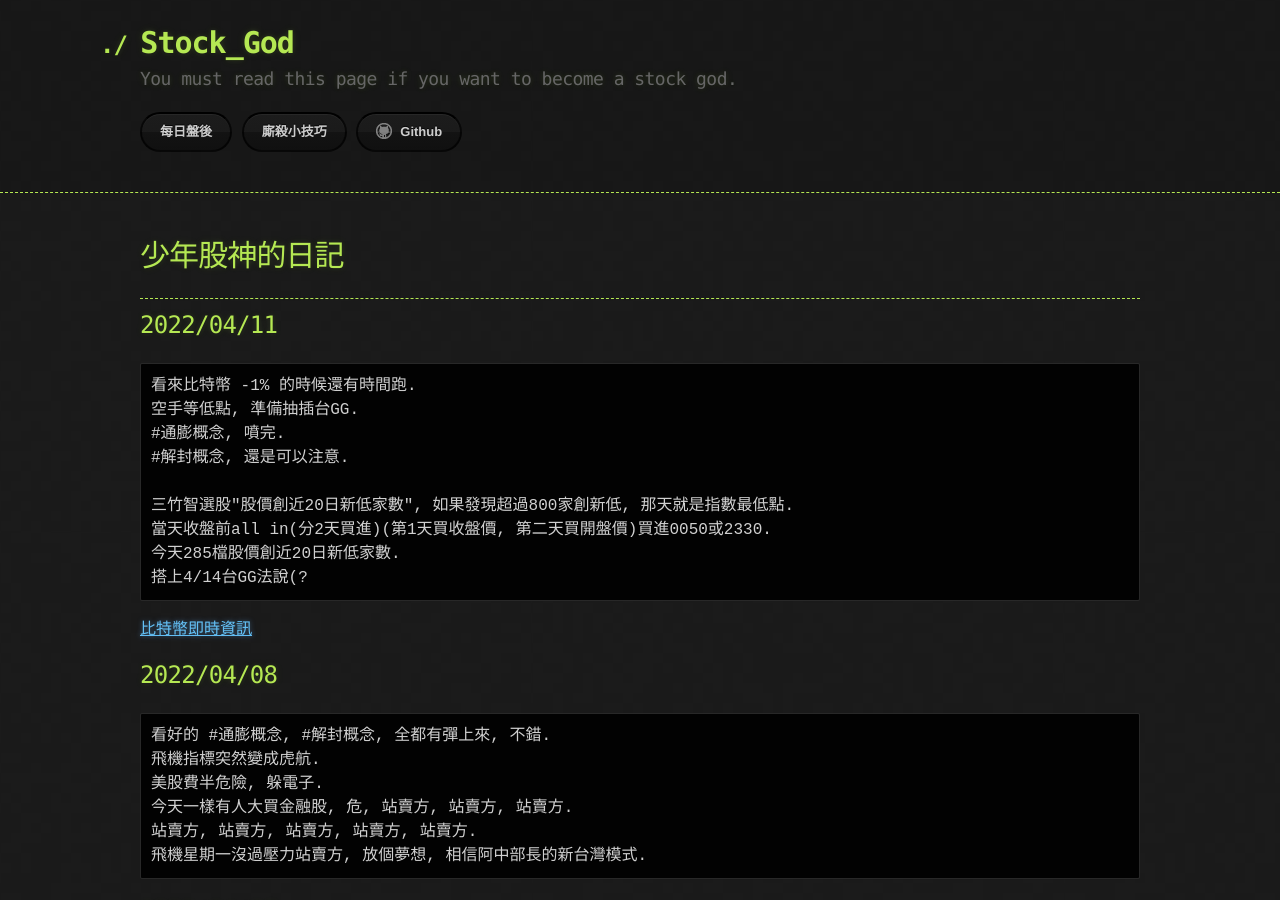
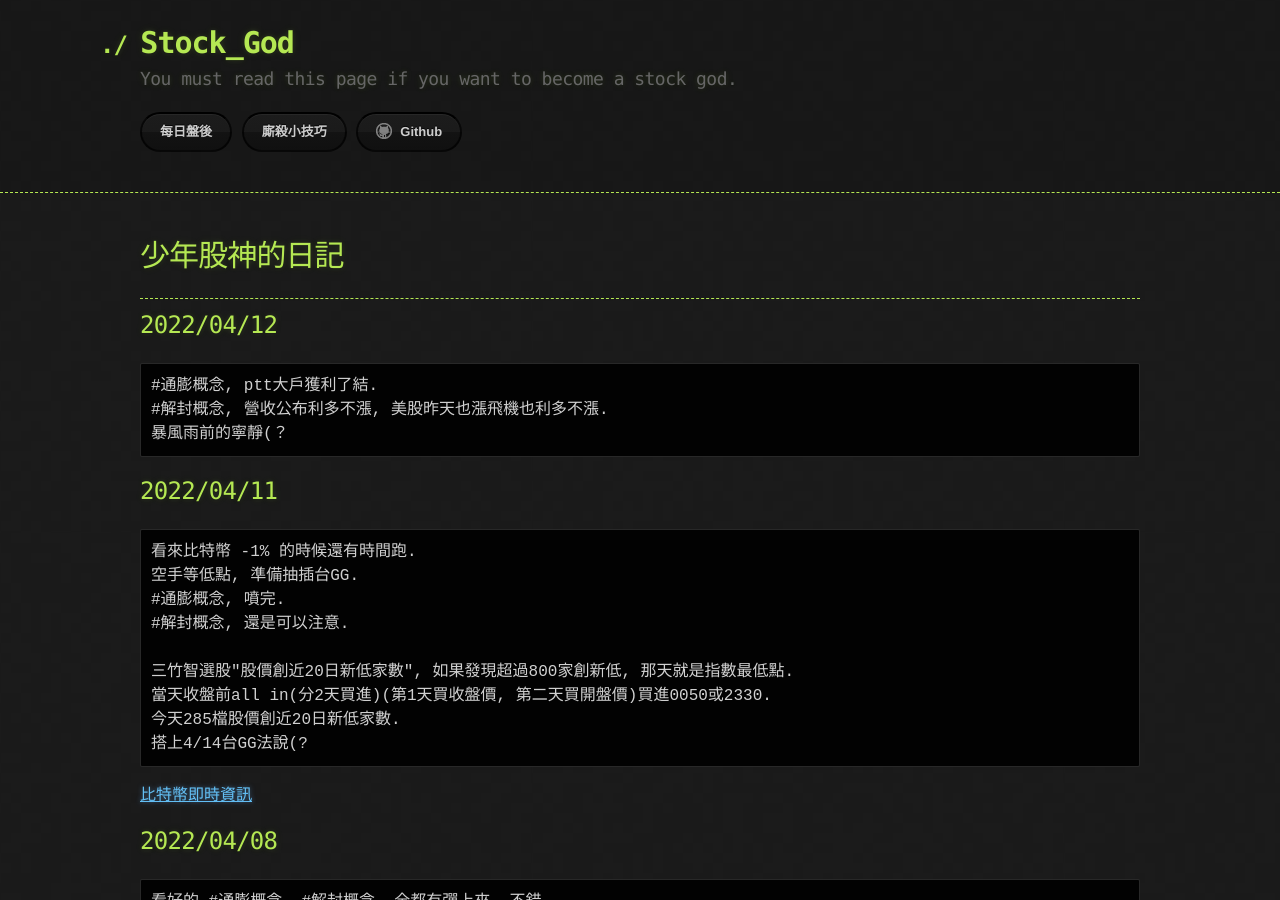
Before and after one commit to lepg5487/Stock_God, a Jekyll site: the page built from index.md, in a window 1280 px wide and 900 px high. Built offline with Jekyll 4.4.1, drawn with Linux system fonts in a browser that asks for light colours; our own code applies the rules of GitHub Pages for plain Markdown files.

Commit message:
Update index.md

````diff
--- a/index.md
+++ b/index.md
@@ -5,6 +5,13 @@ layout: testlayouts
 # 少年股神的日記
 
 ---
+
+## 2022/04/12
+```
+#通膨概念, ptt大戶獲利了結.
+#解封概念, 營收公布利多不漲, 美股昨天也漲飛機也利多不漲.
+暴風雨前的寧靜(？
+```
 
 ## 2022/04/11
 ```
````
